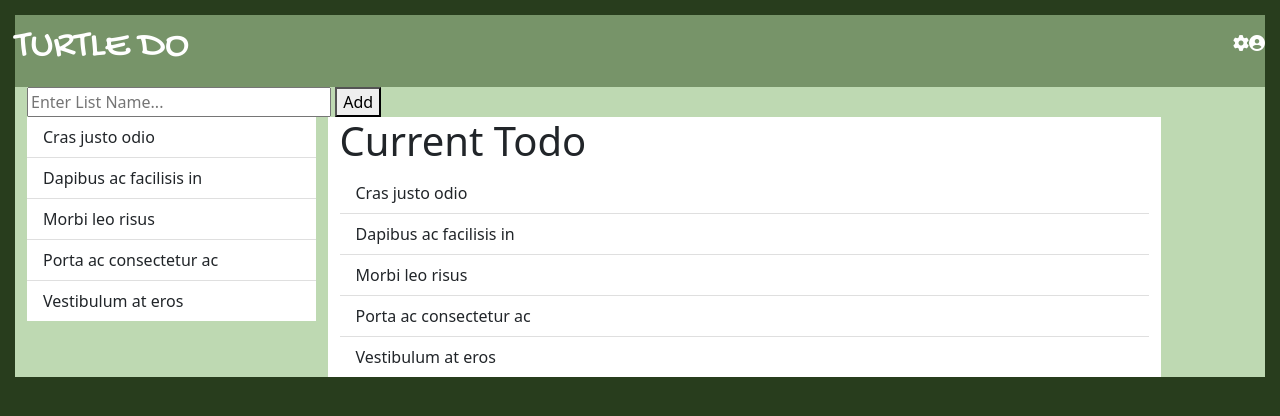
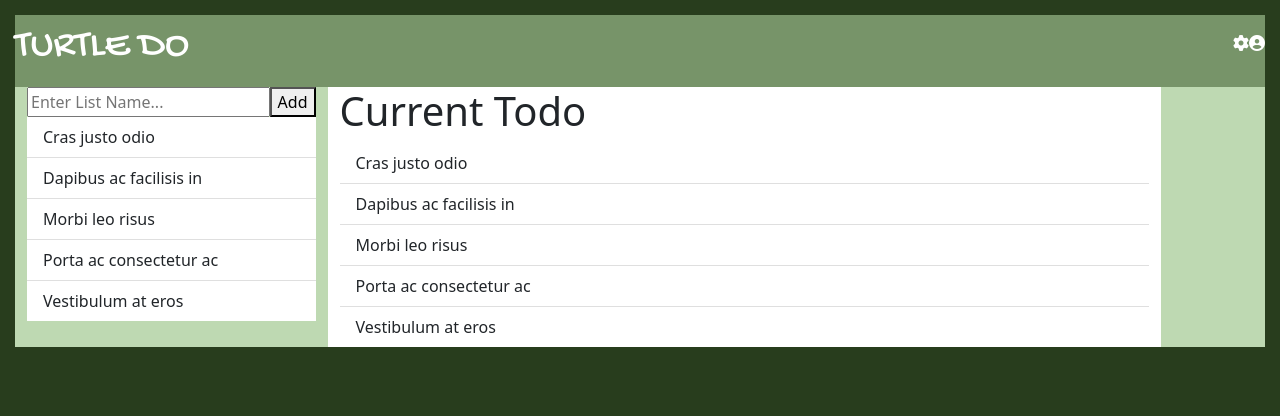
Before and after one commit to yugi1/todo, a plain HTML site: page index.html in a window 1280 px wide. Drawn offline with nearby package versions, Linux system fonts and the light colour scheme.

Commit message:
basic layout w/ flex completed

```diff
--- a/index.html
+++ b/index.html
@@ -21,12 +21,14 @@
 
             <div class="container-fluid">
 
-              <form>
-                <input type="text" class="namel" id="lname" name="search" placeholder="Enter List Name...">
-                <button>Add</button>
-              </form>
+
               <div class="row">
                 <div class="col-3">
+                  <form>
+                    <div class="inputf"><input type="text" class="namel" id="lname" name="search" placeholder="Enter List Name..."></div>
+                    <div class="buttonf"><button>Add</button></div>
+
+                  </form>
                   <ul class="list-group list-group-flush">
                     <li class="list-group-item">Cras justo odio</li>
                     <li class="list-group-item">Dapibus ac facilisis in</li>
--- a/scss/sass.scss
+++ b/scss/sass.scss
@@ -6,11 +6,20 @@ body {
     background-color: #283d1d;
     margin: 15px;
     padding: 0;
-    form input {
-        width: 304px;
+    form {
+       display: flex;
+       flex-direction: row;
+       .inputf{
+           display: flex;
+           flex: 1;
+           .namel {
+            width: -webkit-fill-available;
+           }
+       }
     }
     .col-8 {
         background-color: white;
+
     }
     .outer {
         background-color: #bed9b2;
```
Also changed, not shown: css/sass.css, 1 other file.
